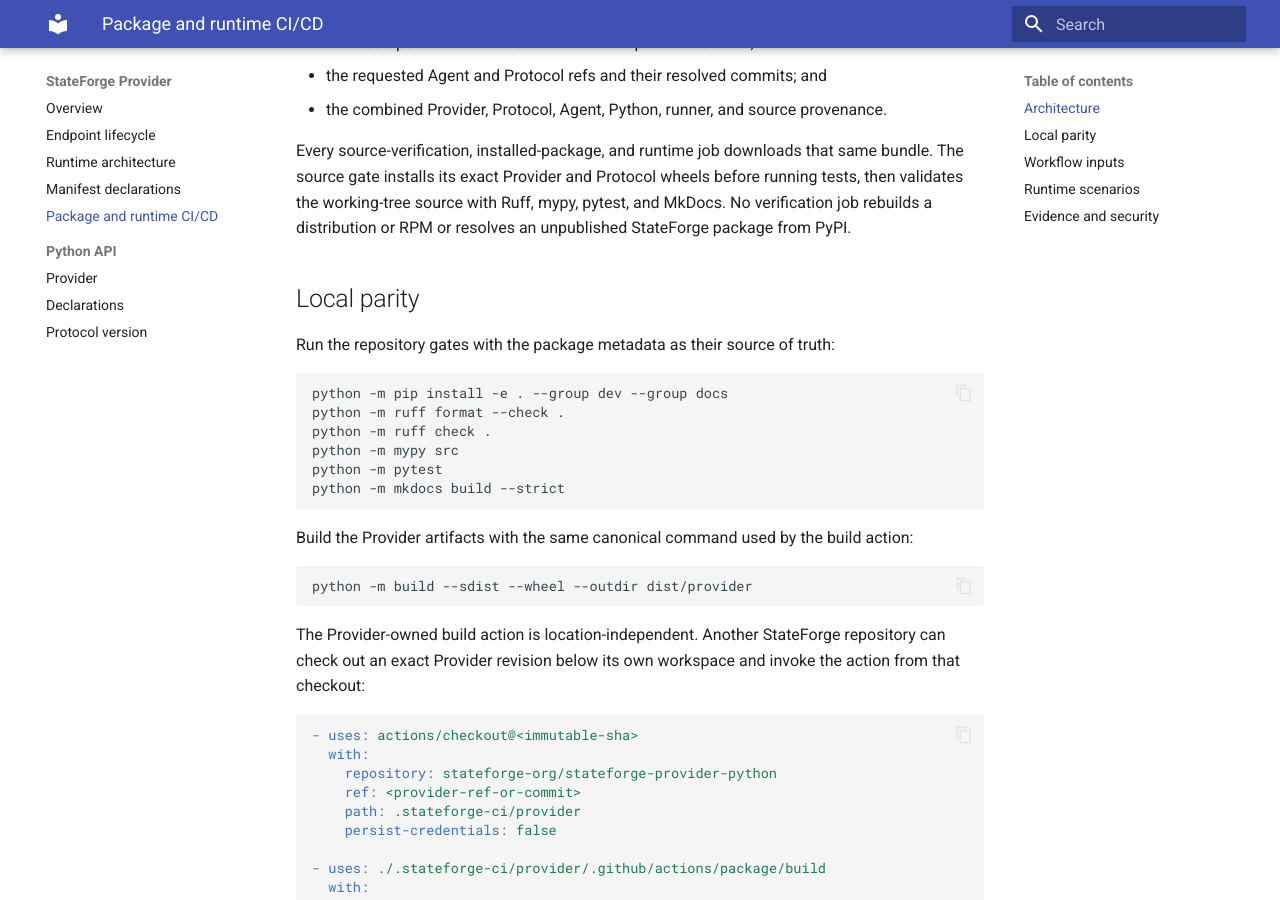
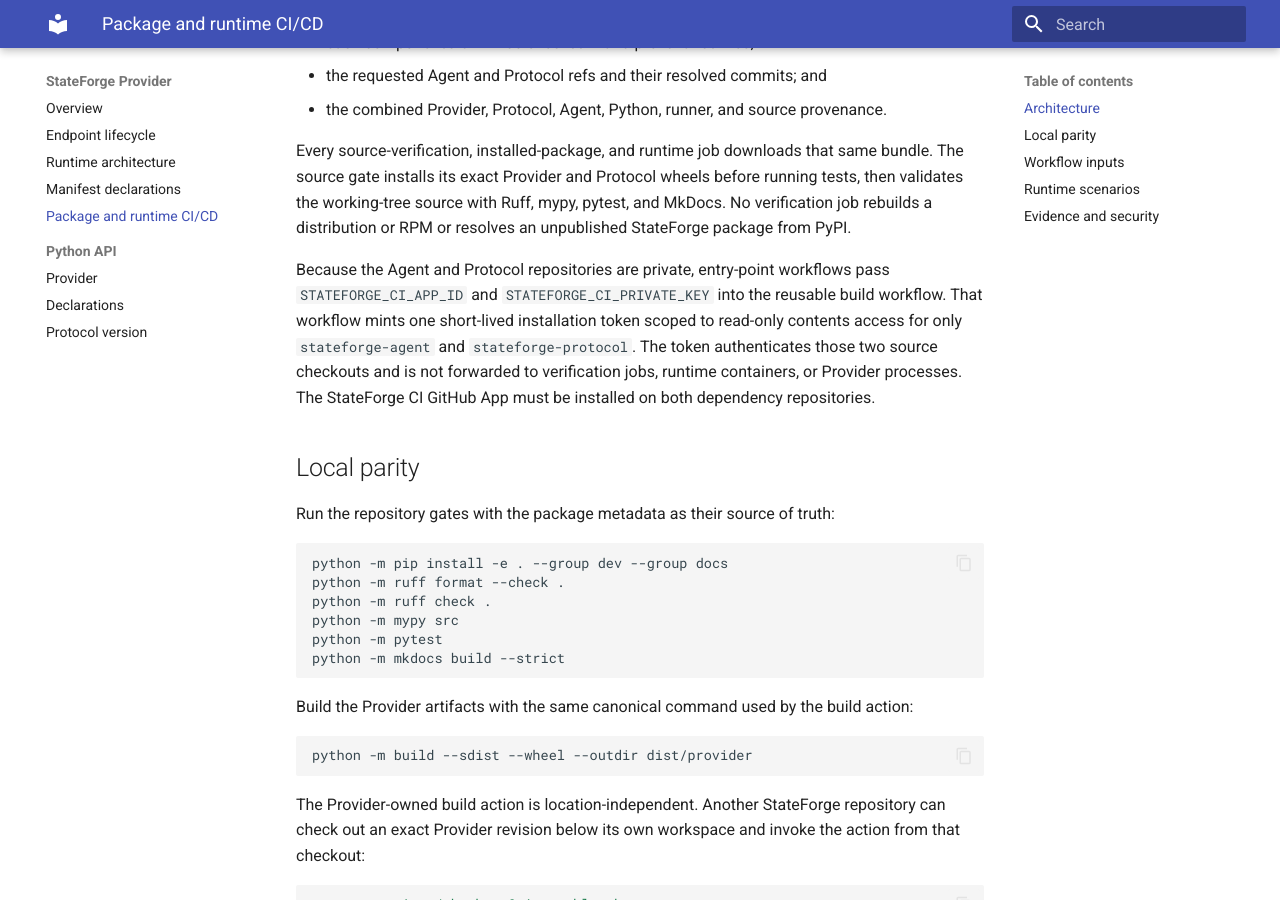
Before and after one commit to stateforge-org/stateforge-provider-python, an MkDocs documentation site: the page built from docs/ci-automation.md, in a window 1280 px wide and 900 px high, scrolled down 764 px. Built offline with MkDocs 1.6.1 and Material for MkDocs 9.7.7, drawn with Linux system fonts in a browser that asks for light colours.

Commit message:
fix(ci): authenticate private dependency checkouts

```diff
--- a/docs/ci-automation.md
+++ b/docs/ci-automation.md
@@ -37,6 +37,15 @@
 before running tests, then validates the working-tree source with Ruff, mypy,
 pytest, and MkDocs. No verification job rebuilds a distribution or RPM or
 resolves an unpublished StateForge package from PyPI.
+
+Because the Agent and Protocol repositories are private, entry-point workflows
+pass `STATEFORGE_CI_APP_ID` and `STATEFORGE_CI_PRIVATE_KEY` into the reusable
+build workflow. That workflow mints one short-lived installation token scoped
+to read-only contents access for only `stateforge-agent` and
+`stateforge-protocol`. The token authenticates those two source checkouts and
+is not forwarded to verification jobs, runtime containers, or Provider
+processes. The StateForge CI GitHub App must be installed on both dependency
+repositories.
 
 ## Local parity
 
```
Also changed, not shown: 6 other files.
